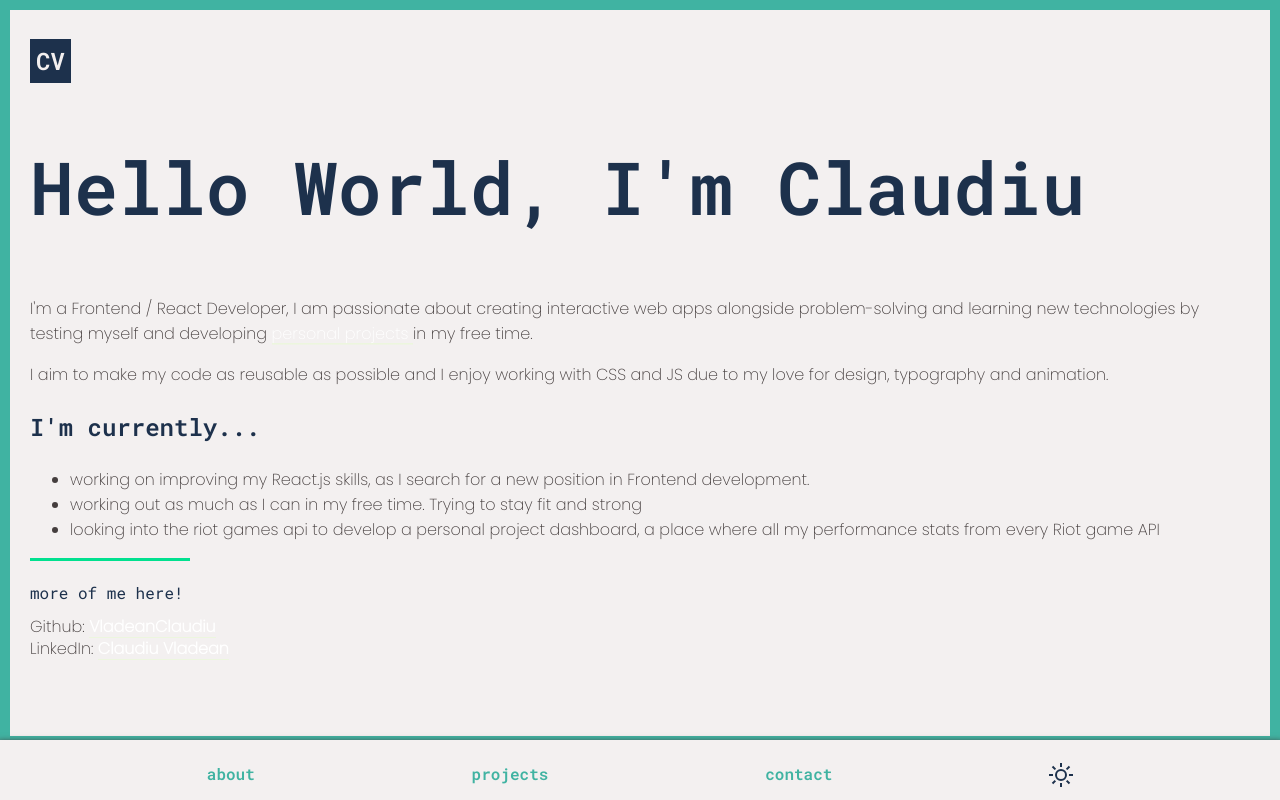
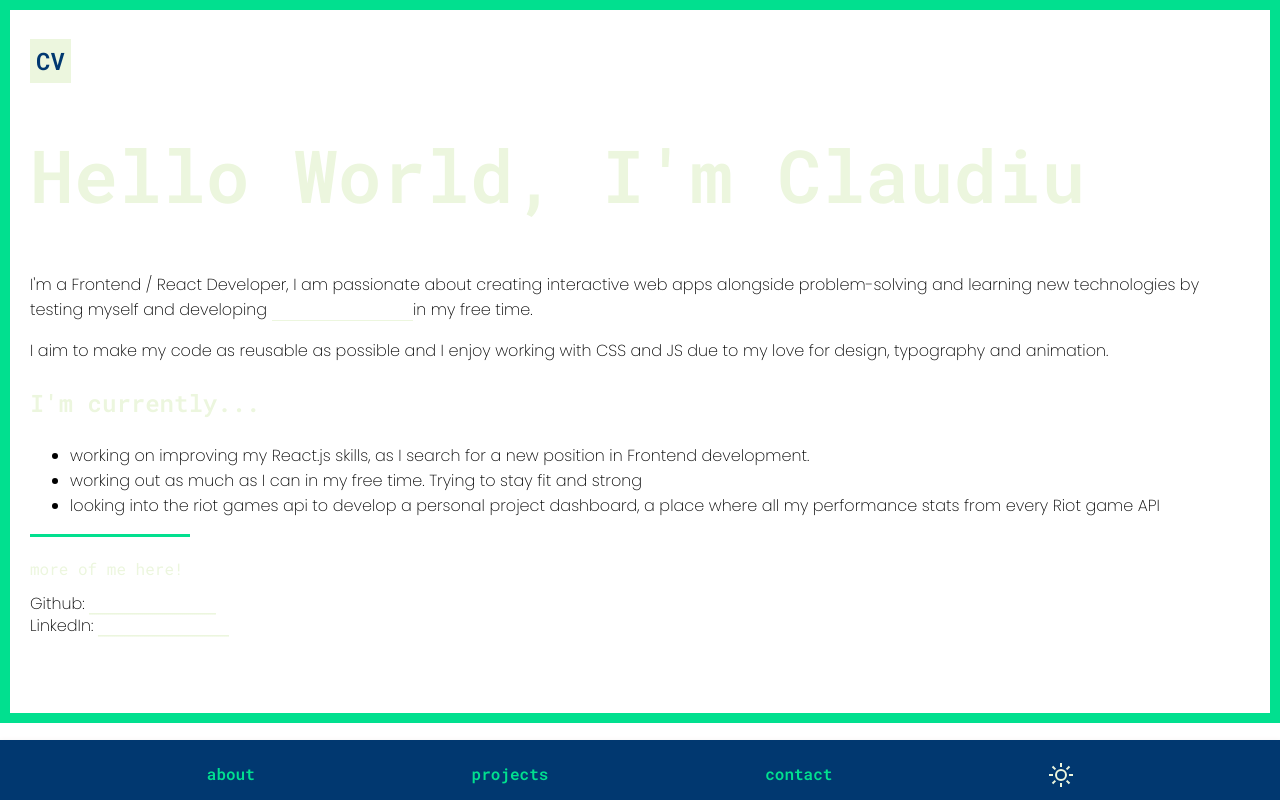
Before and after one commit to VladeanClaudiu/portfolio-website, a React (Vite) app: page / in a window 1280 px wide. Built offline with nearby package versions, Linux system fonts and the light colour scheme.

Commit message:
created new router

```diff
--- a/src/App.jsx
+++ b/src/App.jsx
@@ -1,21 +1,16 @@
 import './App.css'
 import About from './components/About'
-import { useState } from 'react'
+import { BrowserRouter as Router, Routes, Route} from 'react-router-dom'
 
 function App() {
-  const [darkMode, setDarkMode] = useState(true);
-
-  function changeMode() {
-    console.log("clicked")
-    console.log(darkMode)
-    setDarkMode(!darkMode);
-  }
   return (
-    <section className={darkMode? "appSectionLight" : "app-section"}>
-      <About
-      darkMode = {darkMode}
-      handleClick = {changeMode}/>
-    </section>
+    <Router>
+      <Routes>
+        <Route path="/" element={<About />}/>
+        <Route path="/projects" element={<About />} />
+        <Route path="/projects" element={<About />} />
+      </Routes>
+    </Router>
   )
 }
 
```
